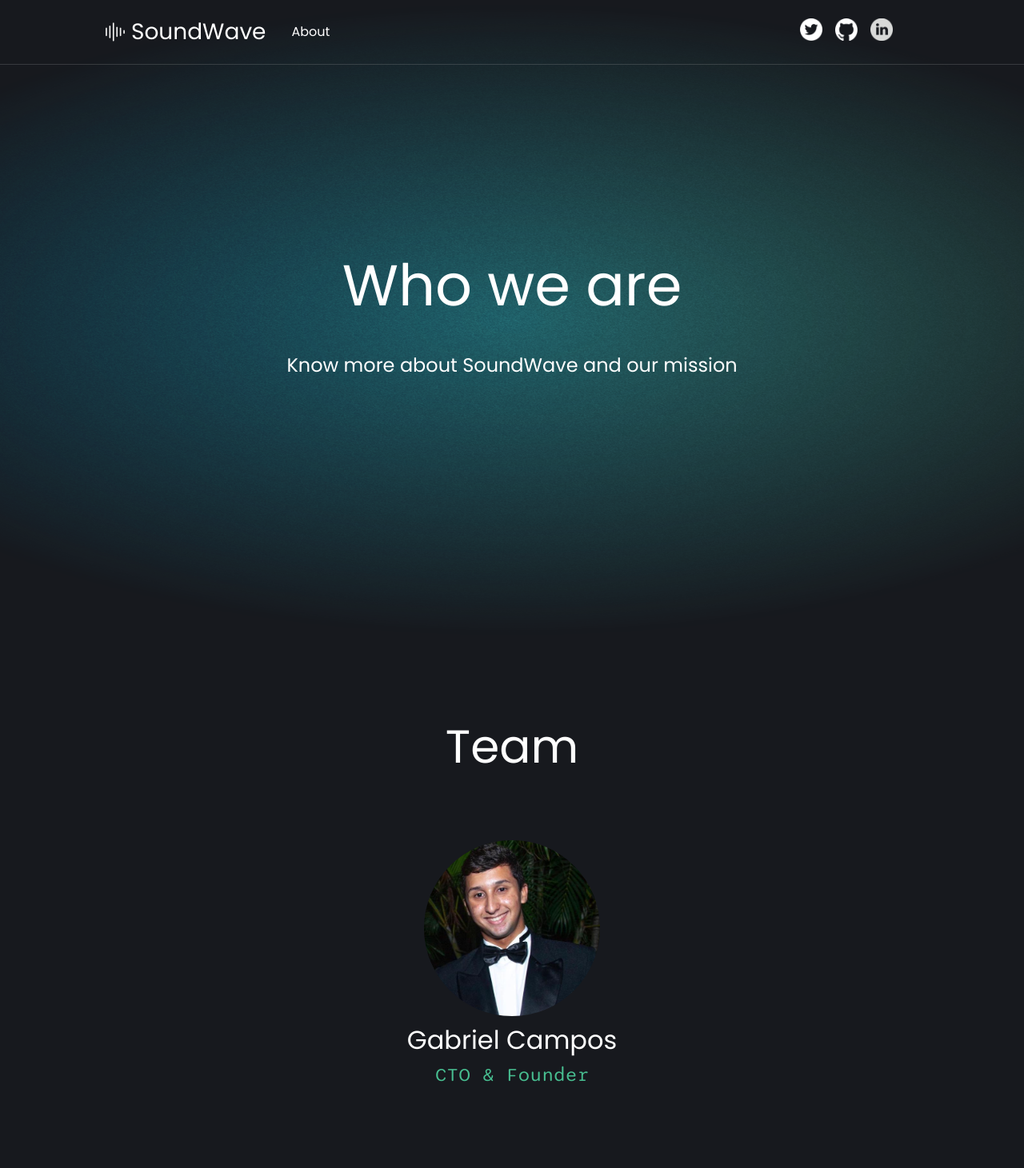
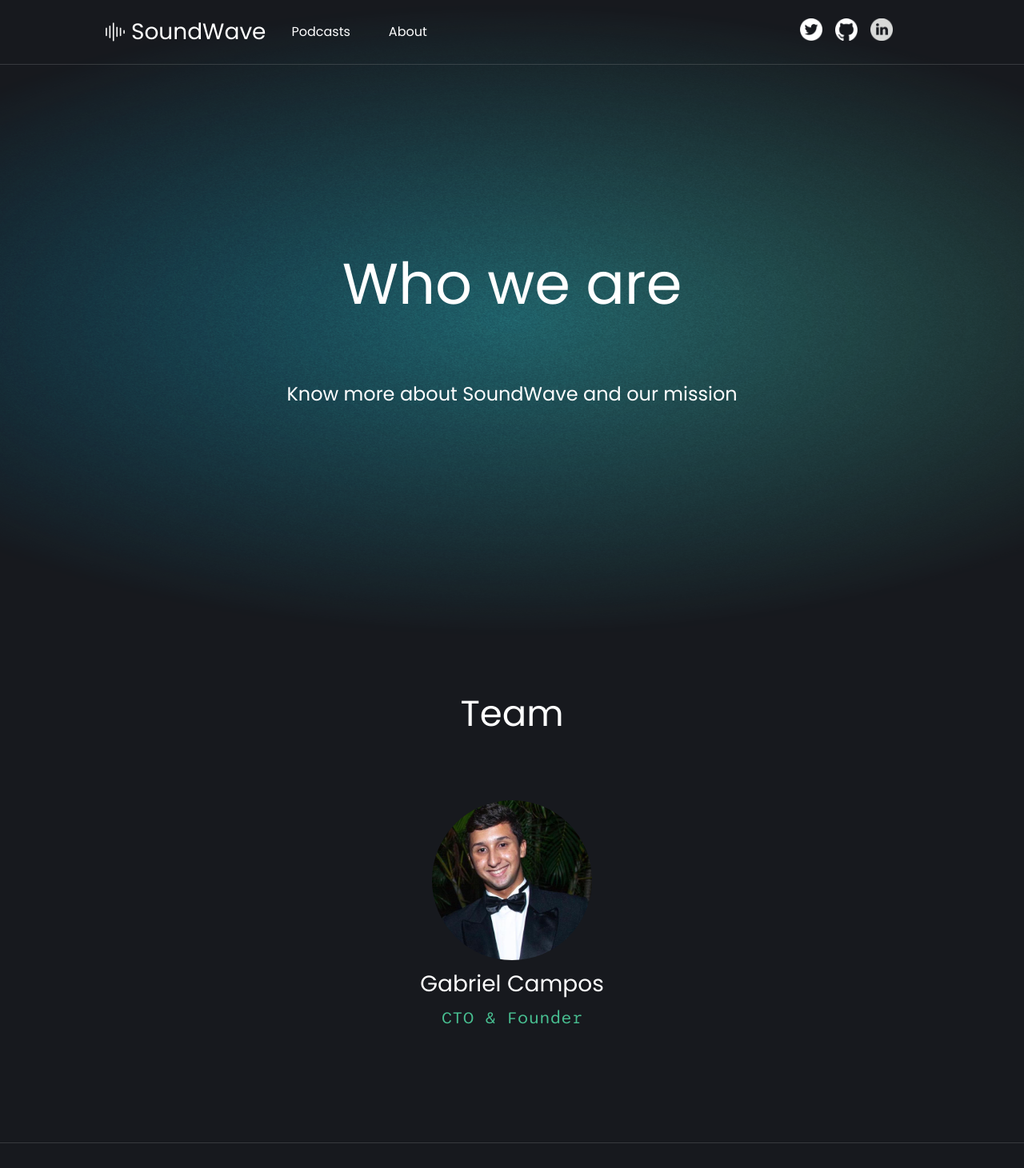
Before and after one commit to gabrielccarvalho/SoundWave, a Next.js app: page /about in a window 1280 px wide. Shown: the top 1461 px of the page at 80% size. Built offline with nearby package versions, Linux system fonts and the light colour scheme.

Commit message:
:sparkles: feat: add podcasts page

```diff
--- a/src/components/Member.tsx
+++ b/src/components/Member.tsx
@@ -31,13 +31,13 @@
     <Container>
       <Image
         src={image}
-        height={220}
-        width={220}
+        height={200}
+        width={200}
         alt='CTO'
         style={{ borderRadius: '50%' }}
       />
-      <Heading name={name} fontSize='32px' />
-      <Text name={role} fontSize='24px' font='Sono' color={colors.secondary.highlight.green} />
+      <Heading name={name} fontSize='28px' />
+      <Text name={role} fontSize='22px' font='Sono' color={colors.secondary.highlight.green} />
     </Container>
   )
 }
--- a/src/containers/Footer.tsx
+++ b/src/containers/Footer.tsx
@@ -89,9 +89,9 @@
         <Col>
           <Section>
             <Text name='Discover' color={colors.secondary.text} fontSize='16px' font='Sono' />
+            <Link name='Podcasts' href='/podcasts' font='Sono' insideLink />
             <Link name='Community' href='' font='Sono' disabled />
             <Link name='Showcase' href='' font='Sono' disabled />
-            <Link name='Podcasts' href='' font='Sono' disabled />
           </Section>
 
           <Section>
--- a/src/containers/CallToAction.tsx
+++ b/src/containers/Jumbotron.tsx
@@ -1,10 +1,20 @@
 import React from 'react'
 import styled from 'styled-components'
 
-import { Heading, Text } from '@/components'
+import { Heading, Text, Button } from '@/components'
 import { colors } from '@/utils/baseStyles'
 
-const Background = styled.section`
+interface iJumbotron {
+  primaryColor: string,
+  secondaryColor: string,
+  title: string,
+  subtitle: string,
+  extraSubtitle?: string,
+  cta?: string,
+  redirect?: string
+}
+
+const Background = styled.section<{primary: string, secondary: string}>`
   position: absolute;
   top: 0;
   bottom: 10%;
@@ -14,7 +24,7 @@
 
   z-index: -1;
 
-  background: url('/assets/noise.webp') repeat, linear-gradient(83.21deg, #3245ff 0%, #bc52ee 100%);
+  background: url('/assets/noise.webp') repeat, linear-gradient(83.21deg, ${props => props.primary} 0%, ${props => props.secondary} 100%);
   background-blend-mode: overlay;
   -webkit-mask-image: radial-gradient(rgba(0, 0, 0, 0.5), transparent 70%);
   mask-image: radial-gradient(rgba(0, 0, 0, 0.5), transparent 70%);
@@ -79,33 +89,43 @@
   }
 `
 
-const CallToAction = () => {
+const Jumbotron = ({ primaryColor, secondaryColor, title, subtitle, extraSubtitle, cta, redirect }: iJumbotron) => {
 
   return (
     <>
       <MainContainer>
         <Heading
-          name='Search anything you want'
+          name={title}
           color={colors.primary.text}
           fontSize='72px'
           lineHeight='72px'
         />
         <Text
-          name='SoundWave is a powerful podcast search engine that helps you find the content you want without any effort.'
+          name={subtitle}
           color={colors.primary.text}
           fontSize='24px'
           lineHeight='28px'
         />
-        {/* <CTA>
+        {extraSubtitle && (
+          <Text
+          name={extraSubtitle}
+          color={colors.primary.text}
+          fontSize='24px'
+          lineHeight='28px'
+          style={{ margin: 0 }}
+        />
+        )}
+      {cta && redirect &&
+        (<CTA>
           <Button
-            name='Enroll now'
-            redirect=''
+            name={cta}
+            redirect={redirect}
           />
-        </CTA> */}
+        </CTA>)}
       </MainContainer>
-      <Background />
+      <Background primary={primaryColor} secondary={secondaryColor} />
     </>
   )
 }
 
-export default CallToAction
+export default Jumbotron
--- a/src/containers/Navbar.tsx
+++ b/src/containers/Navbar.tsx
@@ -89,6 +89,7 @@
             </Logo>
           </Link>
           {/* <Dropdown name='Showcase' onClick={() => scrollSmoothlyToBottom('showcase')} /> */}
+          <Dropdown name='Podcasts' location='/podcasts' />
           <Dropdown name='About' location='/about' />
         </Section>
 
--- /dev/null
+++ b/src/containers/Podcasts.tsx
@@ -0,0 +1,62 @@
+import React from 'react'
+import styled from 'styled-components'
+
+import { Button, Heading, Text } from '@/components'
+import { colors } from '@/utils/baseStyles'
+
+interface iPodcasts {
+  podcastList?: string[]
+}
+
+const Container = styled.div`
+  display: flex;
+  flex-direction: column;
+  justify-content: center;
+  align-items: center;
+  padding: 8rem 2rem;
+`
+
+const Wrapper = styled.div`
+  display: flex;
+  flex-direction: column;
+  row-gap: 0;
+  align-items: center;
+  justify-content: center;
+  margin-top: 5rem;
+
+  p {
+    margin: 0.7rem;
+  }
+
+  button {
+    margin-top: 1.5rem;
+  }
+`
+
+const Podcasts = ({ podcastList }: iPodcasts) => {
+  return (
+    <Container>
+      <Heading name='Podcasts' fontSize='45px' />
+
+      {!podcastList && (
+        <>
+          <Text
+            name="We currently don't support any podcast"
+            fontSize='24px'
+            font='Sono'
+            color={colors.primary.highlight.orange}
+            style={{ paddingTop: '5rem' }}
+          />
+
+          <Wrapper>
+            <Text name='Want to see your podcast here?' fontSize='22px' color={colors.primary.text} />
+            <Text name='Send us a message!' fontSize='22px' color={colors.primary.text} />
+            <Button name='Contact us' redirect='mailto:contact@soundwave.com.br' />
+          </Wrapper>
+        </>
+      )}
+    </Container>
+  )
+}
+
+export default Podcasts
--- a/src/containers/Team.tsx
+++ b/src/containers/Team.tsx
@@ -9,7 +9,7 @@
   flex-direction: column;
   justify-content: space-between;
   align-items: center;
-  padding: 10rem 2rem;
+  padding: 8rem 2rem;
   box-sizing: border-box;
   row-gap: 4rem;
 
@@ -48,7 +48,7 @@
       <Container>
           <Heading
             name='Team'
-            fontSize='58px'
+            fontSize='45px'
           />
           <Member
             name='Gabriel Campos'
--- a/src/containers/WhoWeAre.tsx
+++ /dev/null
@@ -1,88 +0,0 @@
-import React from 'react'
-import styled from 'styled-components'
-
-import { Heading, Text } from '@/components'
-import { colors } from '@/utils/baseStyles'
-
-const Background = styled.section`
-  position: absolute;
-  top: 0;
-  bottom: 10%;
-  width: 150%;
-  left: -25%;
-  height: 50rem;
-
-  z-index: -1;
-
-  background: url('/assets/noise.webp') repeat, linear-gradient(83.21deg, #0076BE 0%, #48BF91 100%);
-  background-blend-mode: overlay;
-  -webkit-mask-image: radial-gradient(rgba(0, 0, 0, 0.5), transparent 70%);
-  mask-image: radial-gradient(rgba(0, 0, 0, 0.5), transparent 70%);
-
-  @media (max-width: 414px) {
-    width: 100%;
-    bottom: 0;
-    top: 0;
-    left: 0;
-
-    height: 35rem;
-
-    -webkit-mask-image: radial-gradient(rgba(0, 0, 0, 0.5), transparent 120%);
-
-  }
-`
-
-const MainContainer = styled.div`
-  display: flex;
-  flex-direction: column;
-  justify-content: center;
-  align-items: center;
-  height: 40rem;
-  text-align: center;
-  row-gap: 1rem;
-
-  max-width: 40rem;
-  margin: 0 auto !important;
-  float: none !important;
-
-  @media (max-width: 414px) {
-    padding: 1rem;
-    height: 30rem;
-
-    h1 {
-      font-size: 42px;
-      line-height: 42px;
-      font-weight: bold;
-    }
-
-    p {
-      font-size: 16px;
-      line-height: 18px;
-    }
-  }
-`
-
-const WhoWeAre = () => {
-
-  return (
-    <>
-      <MainContainer>
-        <Heading
-          name='Who we are'
-          color={colors.primary.text}
-          fontSize='72px'
-          lineHeight='0px'
-        />
-        <Text
-          name='Know more about SoundWave and our mission'
-          color={colors.primary.text}
-          fontSize='24px'
-          lineHeight='24px'
-        />
-      </MainContainer>
-      <Background />
-    </>
-  )
-}
-
-export default WhoWeAre
--- a/src/containers/index.ts
+++ b/src/containers/index.ts
@@ -1,6 +1,6 @@
 export { default as Navbar } from './Navbar'
+export { default as Jumbotron } from './Jumbotron'
 export { default as Footer } from './Footer'
-export { default as CallToAction } from './CallToAction'
 export { default as FirstVersion } from './FirstVersion'
-export { default as WhoWeAre } from './WhoWeAre'
 export { default as Team } from './Team'
+export { default as Podcasts } from './Podcasts'
--- a/src/pages/about.tsx
+++ b/src/pages/about.tsx
@@ -1,7 +1,8 @@
 import React from 'react';
 
 import { SEO } from '@/components';
-import { Navbar, Footer, WhoWeAre, Team } from '@/containers';
+import { Navbar, Footer, Team, Jumbotron } from '@/containers';
+import { colors } from '@/utils/baseStyles'
 
 const About = () => {
   return (
@@ -11,7 +12,12 @@
         description='The people behind SoundWave'
       />
       <Navbar />
-      <WhoWeAre />
+      <Jumbotron
+        primaryColor={colors.secondary.highlight.blue}
+        secondaryColor={colors.secondary.highlight.green}
+        title='Who we are'
+        subtitle='Know more about SoundWave and our mission'
+      />
       <Team />
       <Footer />
     </>
--- a/src/utils/baseStyles.ts
+++ b/src/utils/baseStyles.ts
@@ -6,6 +6,8 @@
       blue: '#3245ff',
       purple: '#8973FD',
       pink: '#bc52ee',
+      orange: '#ff6e00',
+      red: '#ff0000',
     },
   },
   secondary: {
```
Also changed, not shown: src/pages/index.tsx (+8 -2 lines), src/pages/podcasts.tsx (added, +27 -0 lines).
